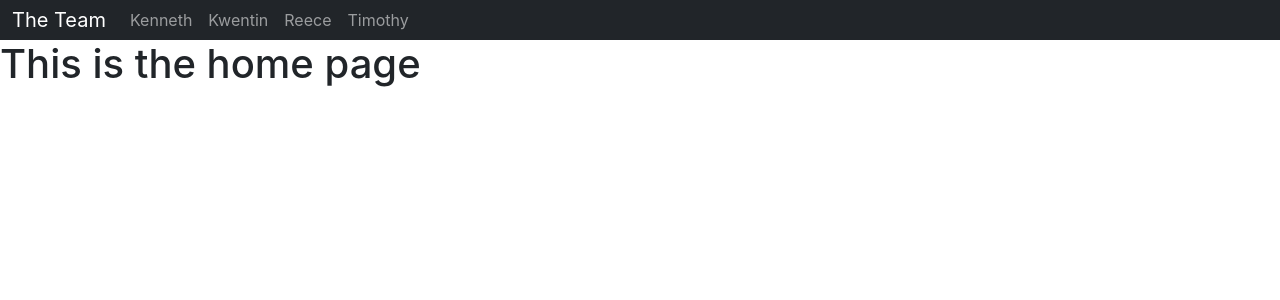
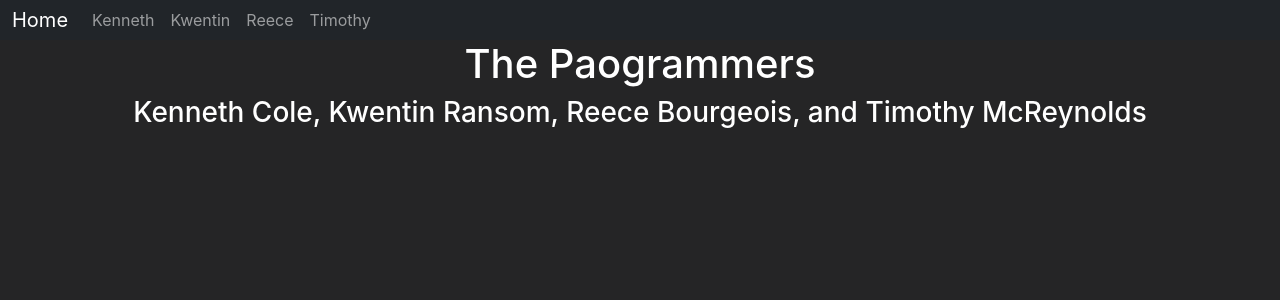
Before and after one commit to reecewbourgeois/cmps401-portfolio-project, a React (Create React App) app: page / in a window 1280 px wide. Shown: the top 300 px of the page. Built offline with nearby package versions, Linux system fonts and the light colour scheme.

Commit message:
starting on the home page

```diff
--- a/src/App.tsx
+++ b/src/App.tsx
@@ -14,7 +14,7 @@ export const App: FC = () => {
       {/* Navbar */}
       <Navbar bg="dark" variant="dark" className="height-of-navbar">
         <Container fluid>
-          <Navbar.Brand href="/">The Team</Navbar.Brand>
+          <Navbar.Brand href="/">Home</Navbar.Brand>
           <Nav className="me-auto">
             <Nav.Link href="/kenneth">Kenneth</Nav.Link>
             <Nav.Link href="/kwentin">Kwentin</Nav.Link>
--- a/src/pages/home/home.css
+++ b/src/pages/home/home.css
@@ -0,0 +1,6 @@
+.home-page-div {
+  text-align: center;
+  background-color: #252526;
+  color: white;
+  height: 95vh;
+}
--- a/src/pages/home/home.page.tsx
+++ b/src/pages/home/home.page.tsx
@@ -1,5 +1,12 @@
 import { FC } from 'react';
 
+import './home.css';
+
 export const Home: FC = () => {
-  return <h1>This is the home page</h1>;
+  return (
+    <div className="home-page-div">
+      <h1>The Paogrammers</h1>
+      <h3>Kenneth Cole, Kwentin Ransom, Reece Bourgeois, and Timothy McReynolds</h3>
+    </div>
+  );
 };
```
